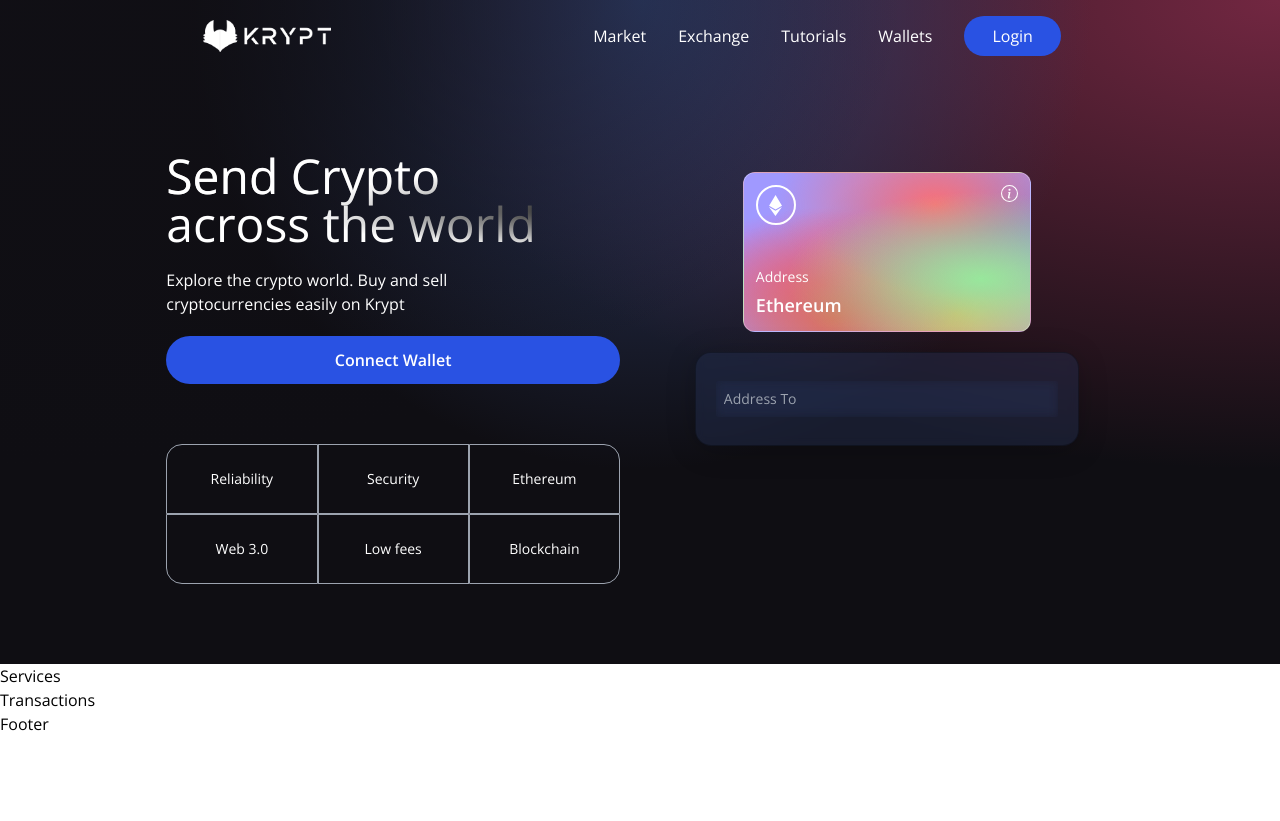
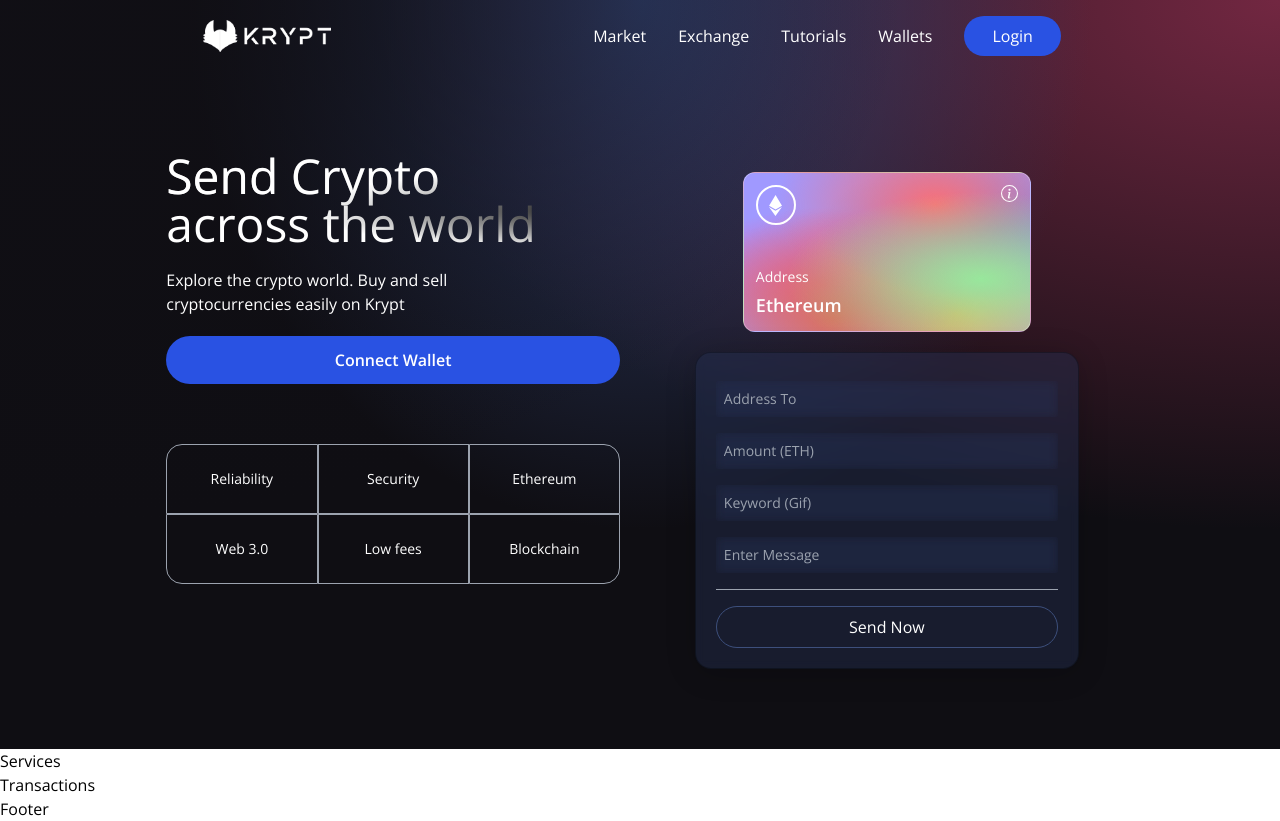
Before and after one commit to tagupta/Blockchain-App, a React (Vite) app in the folder client/: page / in a window 1280 px wide. Before the commit the page ends 800 px from the top, so only its background shows below. Built offline with nearby package versions, Linux system fonts and the light colour scheme.

Commit message:
feat: Welcome done

```diff
--- a/client/src/components/Welcome/Welcome.jsx
+++ b/client/src/components/Welcome/Welcome.jsx
@@ -18,9 +18,9 @@ const Input = ({ placeholder, name, type, value, handleChange }) => (
 )
 const Welcome = () => {
 
-    const connectWallet = () => {
+    const connectWallet = () => { }
 
-    }
+    const handleSubmit = () => { }
 
     return (
         <div className="flex w-full justify-center items-center">
@@ -73,6 +73,19 @@ const Welcome = () => {
                     {/* Form */}
                     <div className="p-5 sm:w-96 w-full flex flex-col justify-start items-center blue-glassmorphism">
                         <Input placeholder="Address To" name="addressTo" type="text" handleChange={() => { }} />
+                        <Input placeholder="Amount (ETH)" name="amount" type="number" handleChange={() => { }} />
+                        <Input placeholder="Keyword (Gif)" name="keyword" type="text" handleChange={() => { }} />
+                        <Input placeholder="Enter Message" name="message" type="text" handleChange={() => { }} />
+
+                        <div className="h-[1px] w-full bg-gray-400 my-2 " />
+                        {false ? (
+                            <Loader />
+                        ) : (
+                            <button type="button" onClick={handleSubmit} className="text-white w-full mt-2
+                            border-[1px] p-2 border-[#3d4f7c] rounded-full cursor-pointer">
+                                Send Now
+                            </button>
+                        )}
                     </div>
 
                 </div>
```
